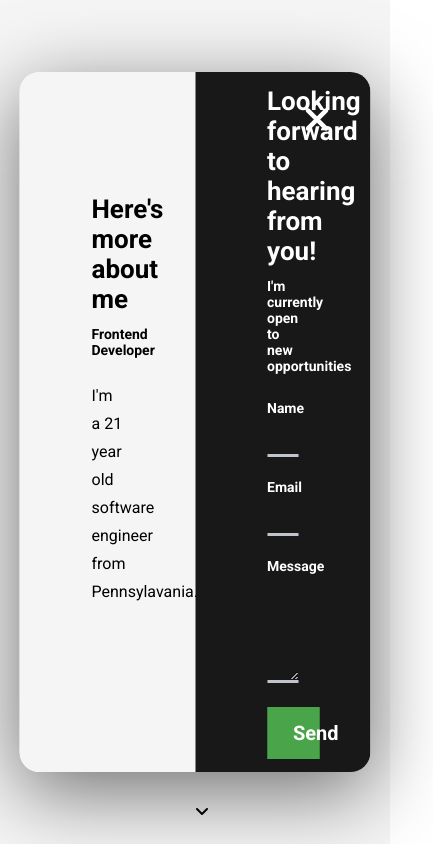
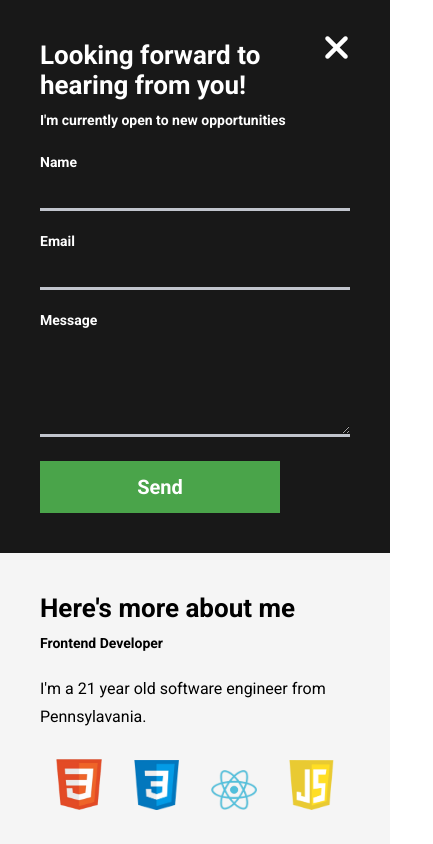
Before and after one commit to Kyle-858/Kyle-Varga-New-Portfolio, a plain HTML site: page index.html in a window 390 px wide. Both pictures are taken after a click on the link "Contact". Shown: the top 844 px of the page, 433 px wide, since content can reach past the window. Drawn offline with nearby package versions, Linux system fonts and the light colour scheme.

Commit message:
Fixed Layout

```diff
--- a/app.js
+++ b/app.js
@@ -2,7 +2,21 @@
 //SERVICE ID: service_fp0hq9x
 //USER ID: 01qY6jcPjQjqwqYKm
 
+let isModalOpen = false
 let contrastToggle = false
+const scaleFactor = 1 / 20
+
+function moveBackground(event) {
+    const shapes = document.querySelectorAll(".shape");
+    const x = event.clientX * scaleFactor;
+    const y = event.clientY * scaleFactor;
+
+    for (let i = 0; i < shapes.length; ++i) {
+        const isOdd = i % 2 !== 0;
+        const booleanInt = isOdd ? -1 : 1
+        shapes[i].style.transform = `translate(${x * booleanInt}px, ${y * booleanInt}px)`
+    }
+}
 
 function toggleContrast() {
     contrastToggle = !contrastToggle
@@ -39,7 +53,6 @@ function contact(event){
     })
 }
 
-let isModalOpen = false
 function toggleModal() {
     if (isModalOpen) {
         isModalOpen = false
--- a/index.html
+++ b/index.html
@@ -19,17 +19,17 @@
 </script>
 </head>
 <body>
-    <section id="landing">
+    <section id="landing" onmousemove="moveBackground(event)">
         <nav>
             <figure>
                 <img id="personal__logo" src="./assets/logo-removebg-preview.png" alt="">
             </figure>
             <ul class="nav__link--list">
                 <li class="nav__link click">
-                    <a href="#" class="nav__link--anchor link__hover-effect link__hover-effect-black">About</a>
+                    <a href="#" class="nav__link--anchor link__hover-effect link__hover-effect-black" onclick="toggleModal()">About</a>
                 </li>
                 <li class="nav__link click">
-                    <a href="#" class="nav__link--anchor link__hover-effect link__hover-effect-black">Projects</a>
+                    <a href="#projects" class="nav__link--anchor link__hover-effect link__hover-effect-black">Projects</a>
                 </li>
                 <li class="nav__link click">
                     <a href="#" class="nav__link--anchor link__hover-effect link__hover-effect-black" onclick="toggleModal()">Contact</a>
@@ -109,8 +109,17 @@
                 <i class="fas fa-times modal__exit click" onclick="toggleModal()"></i>
             </div>
         </div>
+        <img src="./assets/semi circle.svg" class="shape shape-0">
+        <img src="./assets/circle.svg" class="shape shape-1">
+        <img src="./assets/squiggly.svg" class="shape shape-2">
+        <img src="./assets/circle.svg" class="shape shape-3">
+        <img src="./assets/triangle.svg" class="shape shape-4">
+        <img src="./assets/circle.svg" class="shape shape-5">
+        <img src="./assets/squiggly.svg" class="shape shape-6">
+        <img src="./assets/circle.svg" class="shape shape-7">
+        <img src="./assets/semi circle.svg" class="shape shape-8">
     </section>
-    <section class="projects">
+    <section id="projects">
         <div class="container">
             <div class="row">
                 <h1 class="section__title">Here are a few of my <span class="green">projects</span></h1>
@@ -195,10 +204,10 @@
                     </a>
                     <a href="#" class="footer__social--link
                     link__hover-effect
-                    link__hover-effect__white">
+                    link__hover-effect__white" onclick="toggleModal()">
                         Email
                     </a>
-                    <a href="#" class="footer__social--link
+                    <a href="./assets/Kyle Varga Resume Updated.pdf" target="_blank" class="footer__social--link
                     link__hover-effect
                     link__hover-effect__white">
                         Resume
--- a/style.css
+++ b/style.css
@@ -5,6 +5,10 @@
     padding: 0;
     box-sizing: border-box;
     font-family: 'Roboto', 'sans-serif';
+}
+
+html {
+    scroll-behavior: smooth;
 }
 
 li {
@@ -268,9 +272,10 @@ nav {
     background-color: rgb(24, 24, 24);
     color: white;
     transition: all 300ms ease;
-    position: absolute;
+    position: fixed;
     bottom: 32px;
     right: 40px;
+    z-index: 3;
 }
 
 .dark-theme #personal__logo {
@@ -570,6 +575,7 @@ footer {
     background-color: rgb(24, 24, 24);
     display: flex;
     padding: 6% 0;
+    position: relative;
 }
 
 .footer__row {
@@ -594,3 +600,93 @@ footer {
 .footer__social--link, .footer__copyright {
     color: white;
 }
+
+.shape {
+    position: fixed;
+    z-index: 0;
+}
+
+.shape-0 {
+    top: 15vh;
+    left: 5vw;
+}
+.shape-1 {
+    top: 15vh;
+    left: 50vw;
+}
+.shape-2 {
+    top: 15vh;
+    left: 80vw;
+}
+.shape-3 {
+    top: 50vh;
+    left: 5vw;
+}
+.shape-4 {
+    top: 50vh;
+    left: 50vw;
+}
+.shape-5 {
+    top: 50vh;
+    left: 80vw;
+}
+.shape-6 {
+    top: 80vh;
+    left: 5vw;
+}
+.shape-7 {
+    top: 80vh;
+    left: 50vw;
+}
+.shape-8 {
+    top: 80vh;
+    left: 80vw;
+}
+
+@media (max-width: 768px) {
+    .title {
+        font-size: 80px;
+    }
+    .header__para {
+        font-size: 20px;
+    }
+    .modal {
+        top: 0;
+        left: 0;
+        height: auto;
+        transform: none;
+        width: 100%;
+        flex-direction: column-reverse;
+        border-radius: 0;
+    }
+    .modal__half {
+        width: 100%;
+    }
+}
+
+@media (max-width: 480px) {
+    .title {
+        font-size: 52px;
+    }
+    .header__para {
+        font-size: 18px;
+    }
+    .nav__link:first-child {
+        display: none;
+    }
+    .project__description--para {
+        display: none;
+    }
+    .project__description {
+        left: 0;
+        padding: 0;
+        width: 100%;
+        text-align: center;
+    }
+    .project__description--subtitle {
+        margin-bottom: 8px;
+    }
+    .modal__half {
+        padding: 40px;
+    }
+}
```
Also changed, not shown: assets/circle.svg (added), assets/semi circle.svg (added), assets/squiggly.svg (added), assets/triangle.svg (added).
